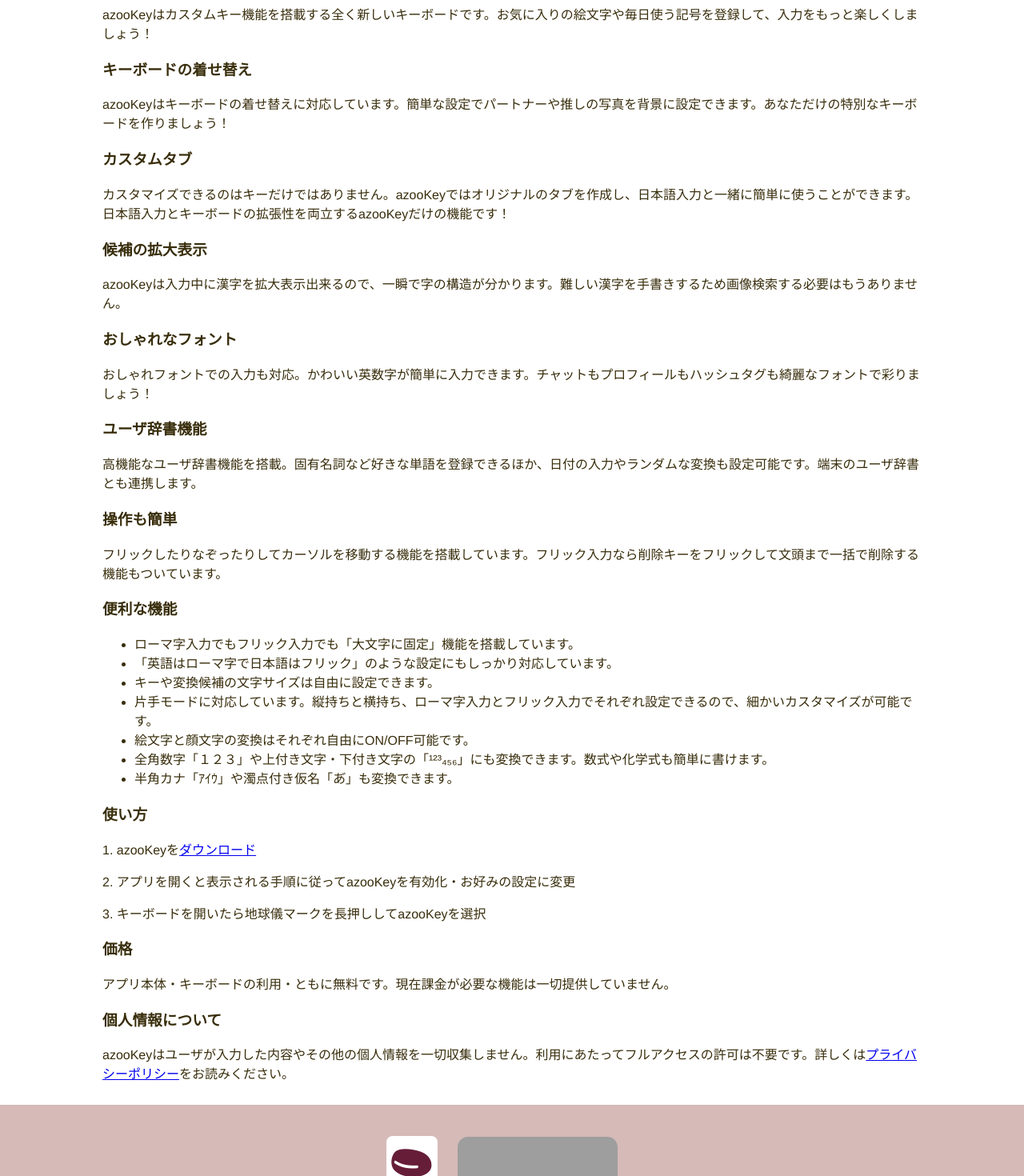
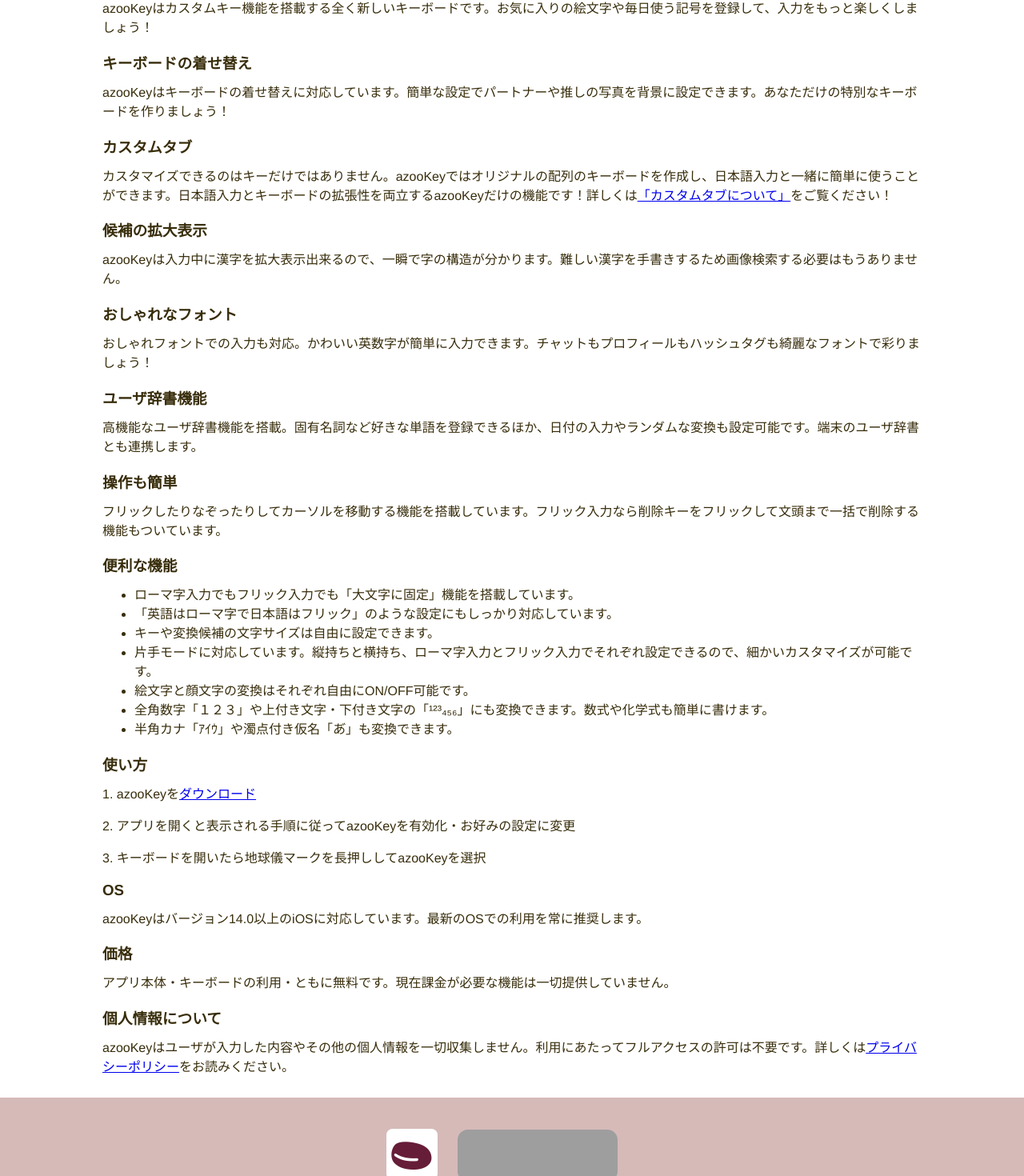
Before and after one commit to ensan-hcl/azooKey-site, a Vue app: page / in a window 1280 px wide. Shown: the part 794-2264 px from the top of the page at 80% size. Built offline with nearby package versions, Linux system fonts and the light colour scheme; grey boxes are pictures that could not be loaded; what vue-clipboard2 would draw is missing.

Commit message:
update for version 1.6.1

```diff
--- a/src/components/Main.vue
+++ b/src/components/Main.vue
@@ -105,7 +105,7 @@
         {
           header: "カスタムタブ",
           contents:
-            "カスタマイズできるのはキーだけではありません。azooKeyではオリジナルのタブを作成し、日本語入力と一緒に簡単に使うことができます。日本語入力とキーボードの拡張性を両立するazooKeyだけの機能です！",
+            `カスタマイズできるのはキーだけではありません。azooKeyではオリジナルの配列のキーボードを作成し、日本語入力と一緒に簡単に使うことができます。日本語入力とキーボードの拡張性を両立するazooKeyだけの機能です！詳しくは<a href="/CustomTabs">「カスタムタブについて」</a>をご覧ください！`
         },
         {
           header: "候補の拡大表示",
@@ -146,6 +146,10 @@
                     <p>2. アプリを開くと表示される手順に従ってazooKeyを有効化・お好みの設定に変更</p>
                      <p>3. キーボードを開いたら地球儀マークを長押ししてazooKeyを選択</p>
         `,
+        },
+        {
+          header: "OS",
+          contents: "azooKeyはバージョン14.0以上のiOSに対応しています。最新のOSでの利用を常に推奨します。",
         },
         {
           header: "価格",
@@ -223,6 +227,9 @@
   font-weight: bold;
   font-size: 3rem;
 }
+h3 {
+  margin-bottom: -5px;
+}
 .text {
   display: inline-block;
 }
--- a/src/components/pages/CustomTabs.vue
+++ b/src/components/pages/CustomTabs.vue
@@ -95,7 +95,7 @@
         },
         {
           header: "作り方",
-          contents: `azooKeyアプリ内ではスクロール式のカスタムタブを作ることができます。さらに高度なカスタムタブを作るには<a href="https://github.com/ensan-hcl/CustardKit">CustardKit</a>が便利です。`,
+          contents: `azooKeyアプリ内ではフリック式・スクロール式のカスタムタブを作ることができます。さらに高度なカスタムタブを作るには<a href="https://github.com/ensan-hcl/CustardKit">CustardKit</a>が便利です。`,
         },
       ],
       customtabfiles: [
@@ -130,6 +130,14 @@
           link:
             "https://gist.githubusercontent.com/ensan-hcl/6ec781da47118835f5c9efb0947ed5e2/raw/c6fcb530c1a6cbf2fafa1d8cf36c734c91c59937/flick_greek.json",
           image: require("../../assets/custard_flick_greek.jpg"),
+        },
+        {
+          title: "しっぽり明朝濁点",
+          description:
+            "しっぽり明朝の濁点付き仮名をフリックで入力できるテンキースタイルのカスタムタブです。",
+          link:
+            "https://gist.githubusercontent.com/ensan-hcl/b11974d00df380bfc37c248f10aa2a23/raw/199a33885ba89ba4b48541ee9c2566657a23809f/sippori_dakuten.json",
+          image: require("../../assets/custard_sippori_dakuten.jpg"),
         },
       ],
     };
```
Also changed, not shown: src/assets/custard_sippori_dakuten.jpg (added).
